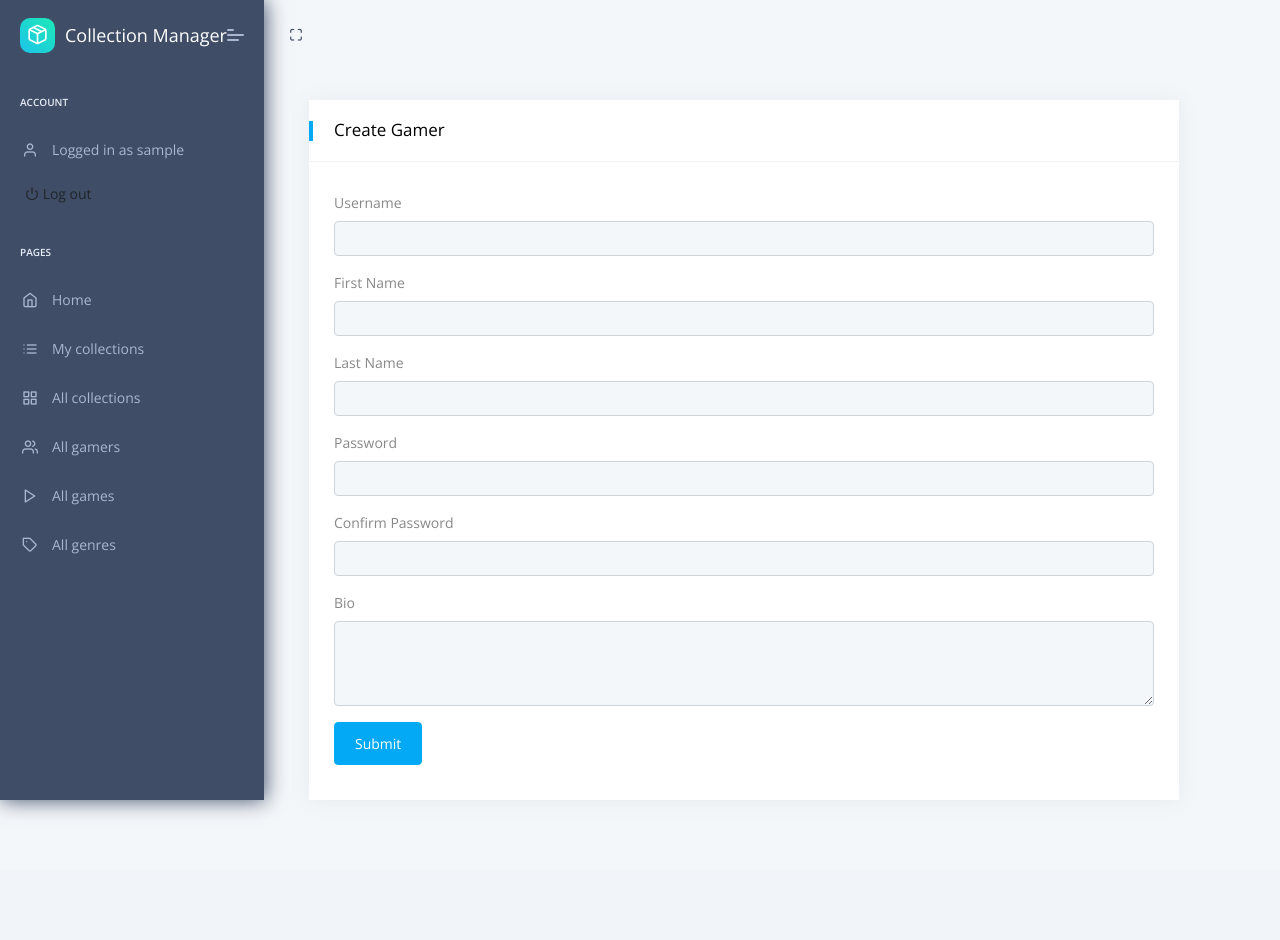
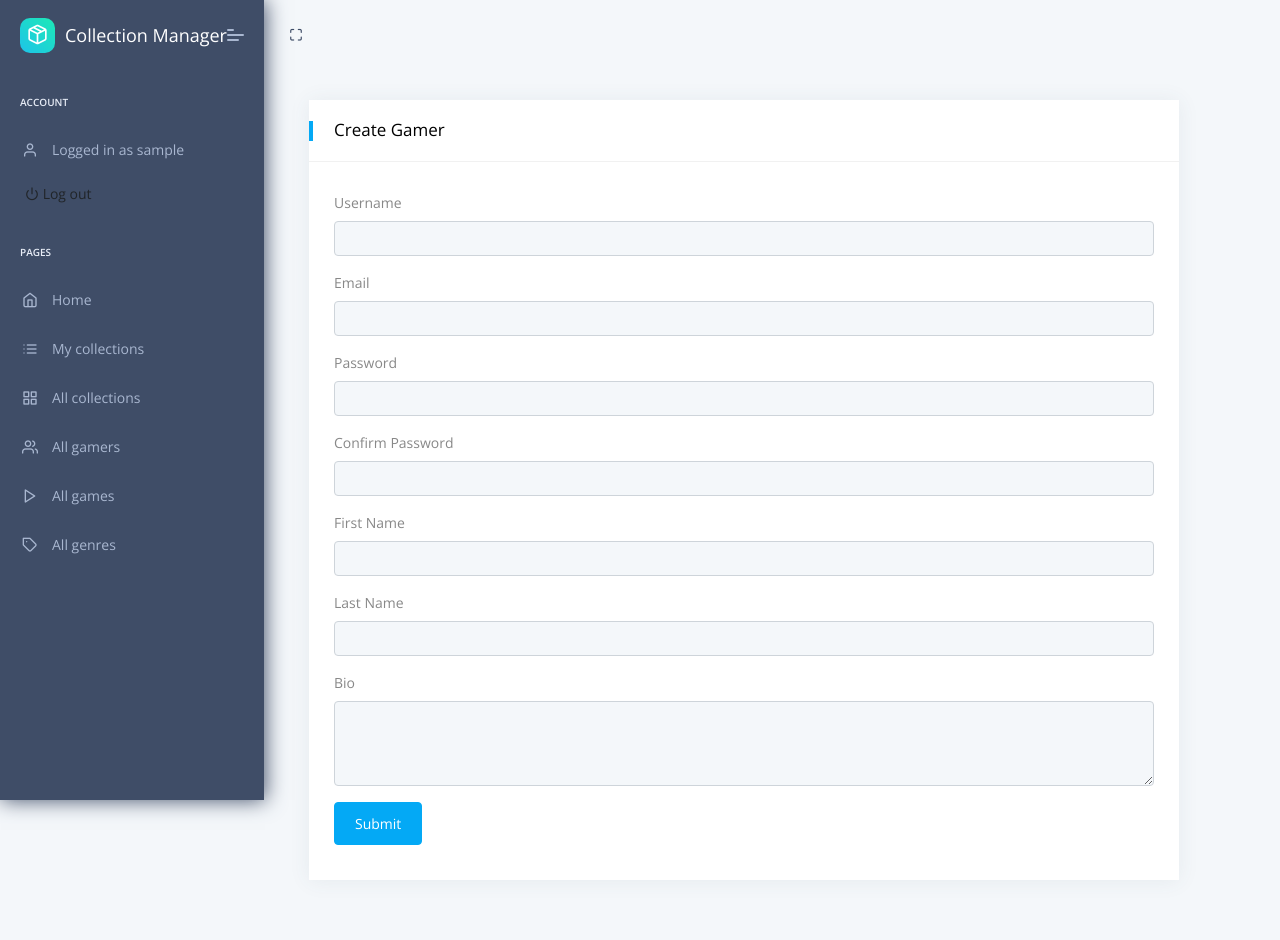
Before and after one commit to Morphin20th/Game-Collection-Manager, a Django app: page /gamers/create/ in a window 1280 px wide. Before the commit the page ends 814 px from the top, so only its background shows below. Run offline with Django 5.2, Linux system fonts and the light colour scheme; the visitor is signed in with stand-in values (Sample User, id 1); some libraries are stand-ins or nearby versions.

```diff
--- a/collection/forms.py
+++ b/collection/forms.py
@@ -39,6 +39,7 @@ class GamerCreationForm(UserCreationForm):
     class Meta:
         model = Gamer
         fields = UserCreationForm.Meta.fields + (
+            "email",
             "first_name",
             "last_name",
             "bio",
--- a/templates/collection/collections/collection_list.html
+++ b/templates/collection/collections/collection_list.html
@@ -28,12 +28,13 @@
     </div>
   </div>
 
-  {% if collections %}
+
   <div class="card Recent-Users">
     <div class="card-header">
       <h5>Collections List</h5>
       <a href="{% url 'collection:collection-create' %}" class="btn btn-success mt-3">Add new collection</a>
     </div>
+    {% if collections %}
       <div class="card-block px-0 py-3">
         <div class="table-responsive">
           <table class="table table-hover">
@@ -74,8 +75,9 @@
           </table>
         </div>
       </div>
-    </div>
     {% else %}
       <p>No collections available.</p>
     {% endif %}
+  </div>
+
 {% endblock %}
--- a/templates/collection/gamer/gamer_form.html
+++ b/templates/collection/gamer/gamer_form.html
@@ -22,23 +22,17 @@
                     {% if form.username %}
                       <div class="form-group">
                         <label for="username">Username</label>
-                        <input type="text" id="username" name="username" class="form-control" value="{{ form.username.value|default_if_none:'' }}" required>
+                        <input type="text" id="username" name="username" class="form-control"
+                               value="{{ form.username.value|default_if_none:'' }}" required>
                       </div>
                     {% endif %}
 
-                    <!-- First Name -->
-                    {% if form.first_name %}
+                    <!-- E-Mail -->
+                    {% if form.email %}
                       <div class="form-group">
-                        <label for="first_name">First Name</label>
-                        <input type="text" id="first_name" name="first_name" class="form-control" value="{{ form.first_name.value|default_if_none:'' }}">
-                      </div>
-                    {% endif %}
-
-                    <!-- Last Name -->
-                    {% if form.last_name %}
-                      <div class="form-group">
-                        <label for="last_name">Last Name</label>
-                        <input type="text" id="last_name" name="last_name" class="form-control" value="{{ form.last_name.value|default_if_none:'' }}">
+                        <label for="email">Email</label>
+                        <input type="text" id="email" name="email" class="form-control"
+                               value="{{ form.email.value|default_if_none:'' }}">
                       </div>
                     {% endif %}
 
@@ -58,10 +52,31 @@
                       </div>
                     {% endif %}
 
+                    <!-- First Name -->
+                    {% if form.first_name %}
+                      <div class="form-group">
+                        <label for="first_name">First Name</label>
+                        <input type="text" id="first_name" name="first_name" class="form-control"
+                               value="{{ form.first_name.value|default_if_none:'' }}">
+                      </div>
+                    {% endif %}
+
+                    <!-- Last Name -->
+                    {% if form.last_name %}
+                      <div class="form-group">
+                        <label for="last_name">Last Name</label>
+                        <input type="text" id="last_name" name="last_name" class="form-control"
+                               value="{{ form.last_name.value|default_if_none:'' }}">
+                      </div>
+                    {% endif %}
+
+
+
                     <!-- Bio -->
                     <div class="form-group">
                       <label for="bio">Bio</label>
-                      <textarea id="bio" name="bio" class="form-control" rows="3">{{ form.bio.value|default_if_none:'' }}</textarea>
+                      <textarea id="bio" name="bio" class="form-control"
+                                rows="3">{{ form.bio.value|default_if_none:'' }}</textarea>
                     </div>
 
                     <input class="btn btn-primary" type="submit" value="Submit">
```
Also changed, not shown: templates/collection/game/game_list.html (+6 -2 lines), templates/collection/genre/genre_list.html (+6 -4 lines). Lines whose indentation alone changed are shown as unchanged.
